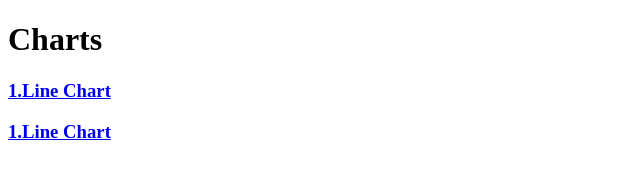
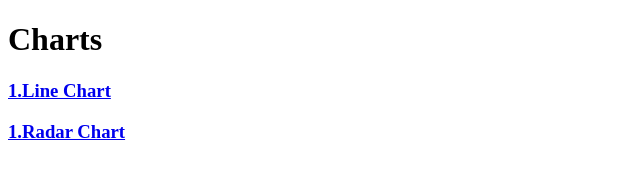
Before and after one commit to Lester-Toribio/IT21A, a plain HTML site: page index.html in a window 1280 px wide. Shown: the full height of the page, 0-640 px from the left. Drawn offline with Linux system fonts and the light colour scheme.

Commit message:
change line to radar

```diff
--- a/index.html
+++ b/index.html
@@ -8,6 +8,6 @@
 <body>
     <h1>Charts</h1>
     <h3><a href = "linechart.html" > 1.Line Chart</a></h3>
-    <h3><a href = "radarchart.html" > 1.Line Chart</a></h3>
+    <h3><a href = "radarchart.html" > 1.Radar Chart</a></h3>
 </body>
 </html>
```
